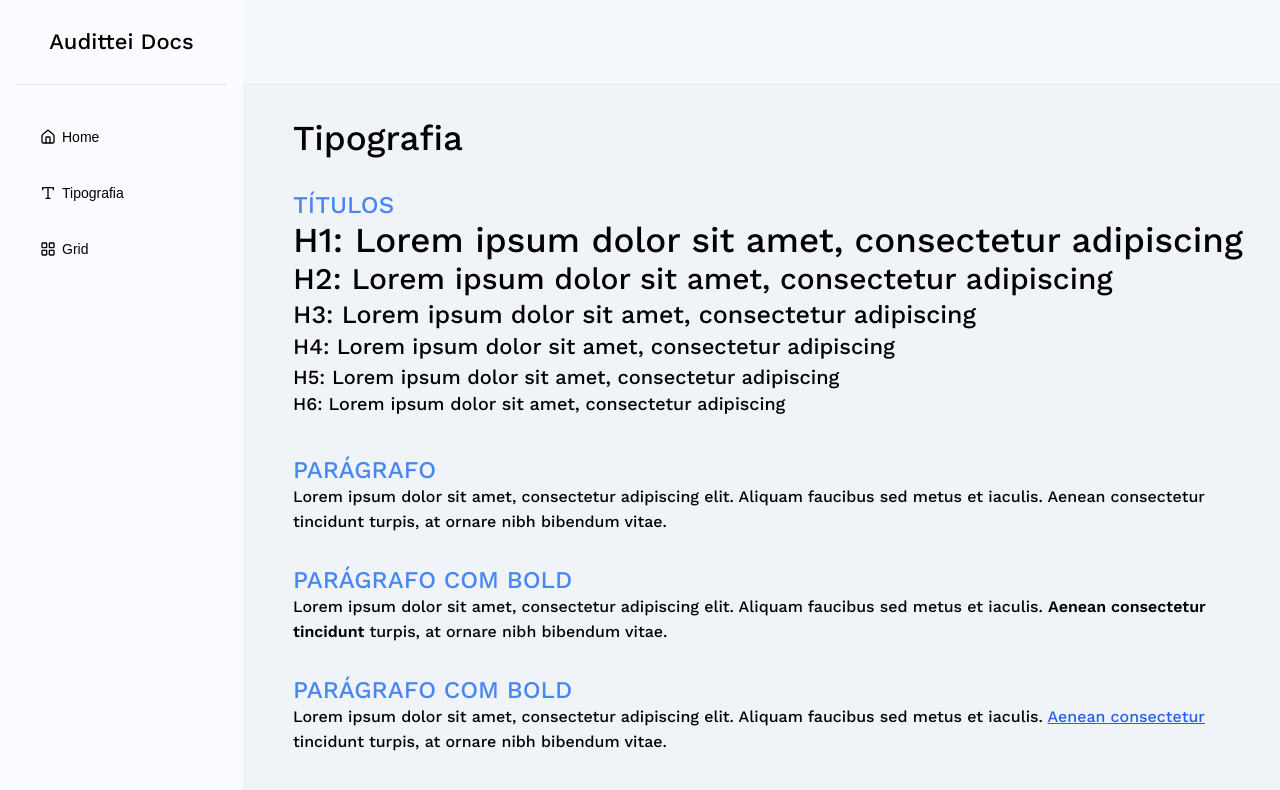
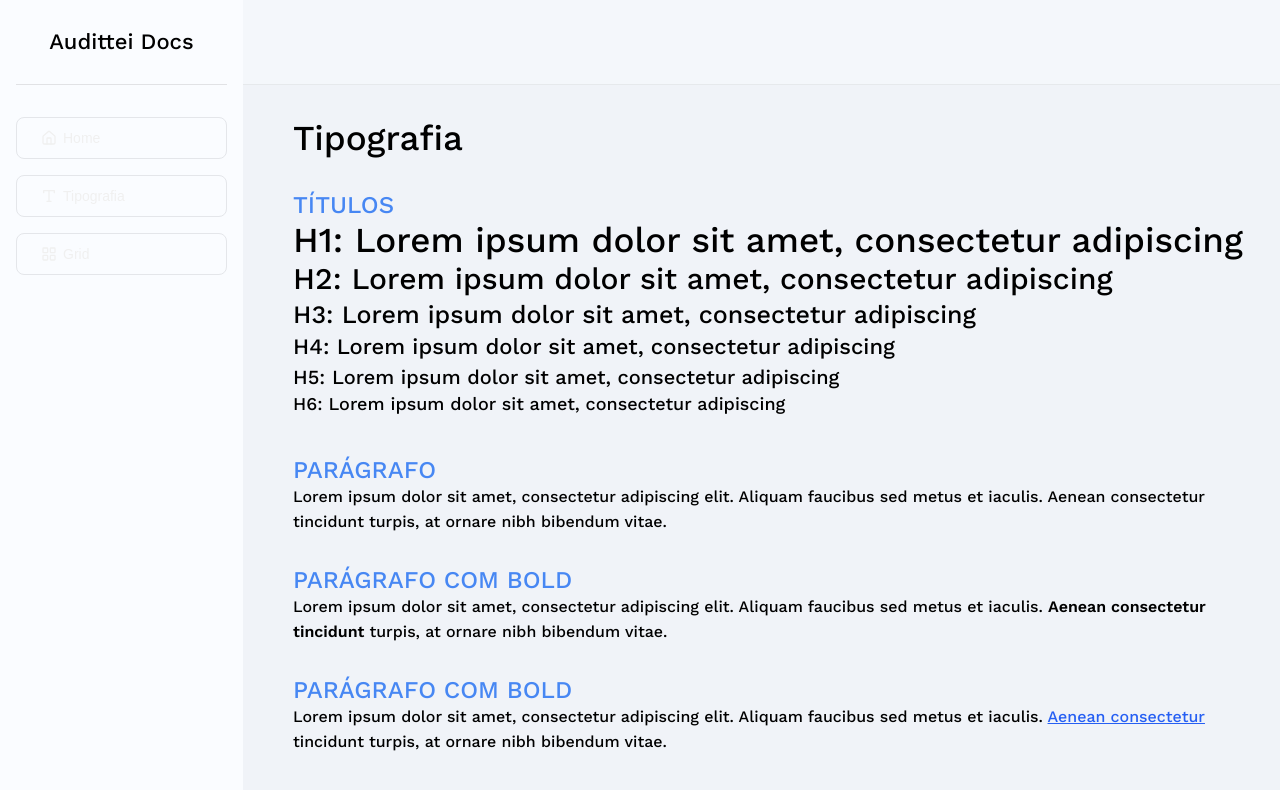
Before and after one commit to Project-Audittei/audittei-front, a React (Create React App) app: page /audittei/docs/tipografia in a window 1280 px wide. Shown: the top 790 px of the page. Built offline with nearby package versions, Linux system fonts and the light colour scheme.

Commit message:
ajuste de warnings

```diff
--- a/src/components/Botao.tsx
+++ b/src/components/Botao.tsx
@@ -13,48 +13,6 @@ export default function Botao({ label, tamanho, icone, iconePosicao, estilo, onC
 
     const [btnEstilo, setBtnEstilo] = useState<string>('');
     const [btnTamanho, setBtnTamanho] = useState<string>('');
-
-    useEffect(() => {
-        switch(tamanho) {
-            case "Large":
-                setBtnTamanho('btn-large');
-                break;
-
-            case "Medium":
-                setBtnTamanho('btn-medium');
-                break;
-
-            case "Normal":
-                setBtnTamanho('btn-normal');
-                break;
-
-            case "Small":
-                setBtnTamanho('btn-small');
-                break;
-
-            case "ExtraSmall":
-                setBtnTamanho('btn-extraSmall');
-                break;
-        }
-
-        switch(estilo) {
-            case "Primary":
-                setBtnEstilo('btn-primary');
-                break;
-
-            case "Secondary":
-                setBtnEstilo('btn-secondary');
-                break;
-
-            case "Third":
-                setBtnEstilo('btn-third');
-                break;
-
-            case "Menu":
-                setBtnEstilo('btn-menu');
-                break;
-        }
-    }, []);
 
     useEffect(() => {
         switch(tamanho) {
```
